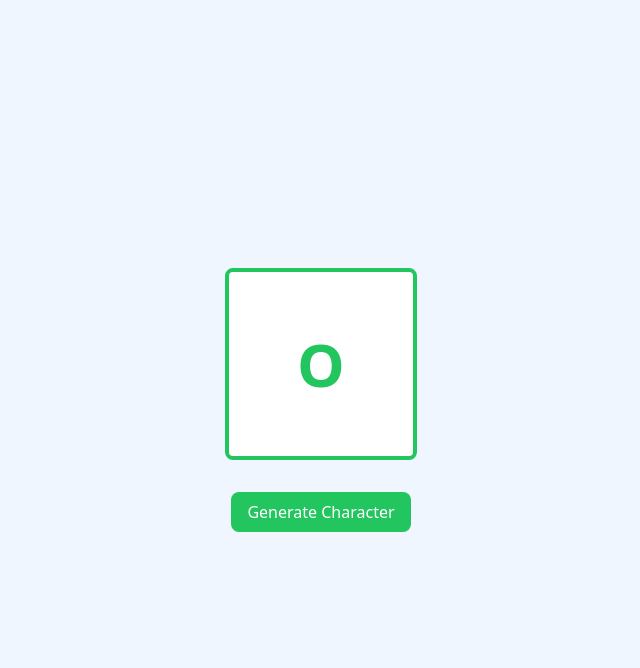
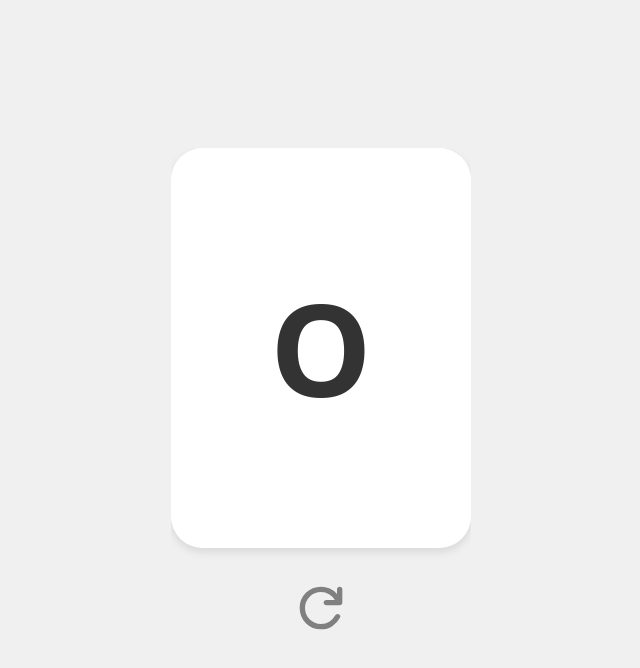
Before and after one commit to JeromeTana/SITModFirstMet2024, a React (Create React App) app: page / in a window 1280 px wide. Shown: the top 668 px of the page, without its empty margins (319-959 px from the left). Built offline with nearby package versions, Linux system fonts and the light colour scheme.

Commit message:
Improve UI

```diff
--- /dev/null
+++ b/src/FlipCard.css
@@ -0,0 +1,63 @@
+body {
+    background-color: #f0f0f0; /* Light background */
+}
+
+/* Flip Card Container */
+.flip-card {
+    width: 300px;
+    height: 400px;
+  }
+
+  /* Flip Card Inner Container */
+  .flip-card-inner {
+    position: relative;
+    width: 100%;
+    height: 100%;
+    transition: transform 0.6s;
+    transform-style: preserve-3d; /* Preserves 3D space */
+    border-radius: 32px;
+    box-shadow: 0 4px 8px rgba(0, 0, 0, 0.1); /* Soft shadow */
+  }
+
+  /* Flipped State */
+  .flip-card-inner.flipped {
+    transform: rotateY(180deg);
+  }
+
+  /* Front Side of Card */
+  .flip-card-front, .flip-card-back {
+    position: absolute;
+    width: 100%;
+    height: 100%;
+    padding: 4rem;
+    display: flex;
+    align-items: center;
+    justify-content: center;
+    font-size: 2rem;
+    color: #333; /* Dark text */
+    background-color: white; /* Light background */
+    border-radius: 32px;
+    backface-visibility: hidden; /* Hides the back side when flipped */
+  }
+
+  /* Back Side of Card */
+  .flip-card-back {
+    transform: rotateY(180deg);
+  }
+
+  /* Refresh Button */
+  .button {
+    color: gray; /* White text */
+    font-weight: bold;
+    padding: 0.75rem 1.5rem;
+    border: none;
+    cursor: pointer;
+    transition: background-color 0.3s ease;
+    display: flex;
+    align-items: center;
+  }
+
+  .refresh-icon {
+    height: 4rem;
+    width: 4rem;
+  }
--- a/src/RandomCharacterGenerator.js
+++ b/src/RandomCharacterGenerator.js
@@ -1,30 +1,53 @@
-// src/RandomCharacterGenerator.js
-import React, { useState, useEffect } from 'react';
+import React, { useState } from 'react';
+import './FlipCard.css'; // Import the CSS file for styling
+import RefreshIcon from './RefreshIcon'; // Import the RefreshIcon component
 
 const RandomCharacterGenerator = () => {
   const [character, setCharacter] = useState('');
+  const [flipped, setFlipped] = useState(false);
 
   const generateRandomCharacter = () => {
     const chars = 'ABCDEFGHIJKLMNOPQRSTUVWXYZ';
     const randomChar = chars.charAt(Math.floor(Math.random() * chars.length));
-    setCharacter(randomChar);
+    setFlipped(false);
+    setTimeout(() => {
+      setFlipped(true);
+      setCharacter(randomChar);
+    }, 500);
   };
 
-  useEffect(() => {
+  useState(() => {
     generateRandomCharacter();
   }, []);
 
+  const handleRefresh = () => {
+    generateRandomCharacter();
+  };
+
   return (
-    <div className="flex flex-col items-center justify-center h-screen bg-blue-50">
-      <div className="flex items-center justify-center w-48 h-48 mb-8 text-6xl font-bold text-green-500 border-4 border-green-500 rounded-lg bg-white">
-        {character}
+    <div className="flex justify-center items-center h-screen">
+      <div className="max-w-sm rounded overflow-hidden">
+        <div className="flip-card">
+          <div className={`flip-card-inner ${flipped ? 'flipped' : ''}`}>
+            <div className="flip-card-front">
+              <div className="flex justify-center items-center h-full">
+                <span className="text-[3rem] font-bold">แรกพบ SIT น้อย </span>
+              </div>
+            </div>
+
+            <div className="flip-card-back">
+              <div className="flex justify-center items-center h-full">
+                <span className="text-[8rem] font-bold">{character}</span>
+              </div>
+            </div>
+          </div>
+        </div>
+        <div className="flex justify-center mt-4">
+          <button className="button" onClick={handleRefresh}>
+            <RefreshIcon className="refresh-icon" />
+          </button>
+        </div>
       </div>
-      <button
-        className="px-4 py-2 text-white bg-green-500 rounded-lg hover:bg-green-600"
-        onClick={generateRandomCharacter}
-      >
-        Generate Character
-      </button>
     </div>
   );
 };
--- /dev/null
+++ b/src/RefreshIcon.js
@@ -0,0 +1,8 @@
+// RefreshIcon.jsx
+import React from 'react';
+
+const RefreshIcon = ({ className }) => (
+  <svg className={className} xmlns="http://www.w3.org/2000/svg" width="32" height="32" viewBox="0 0 24 24"><path fill="currentColor" d="M12 20q-3.35 0-5.675-2.325T4 12t2.325-5.675T12 4q1.725 0 3.3.712T18 6.75V5q0-.425.288-.712T19 4t.713.288T20 5v5q0 .425-.288.713T19 11h-5q-.425 0-.712-.288T13 10t.288-.712T14 9h3.2q-.8-1.4-2.187-2.2T12 6Q9.5 6 7.75 7.75T6 12t1.75 4.25T12 18q1.7 0 3.113-.862t2.187-2.313q.2-.35.563-.487t.737-.013q.4.125.575.525t-.025.75q-1.025 2-2.925 3.2T12 20"/></svg>
+);
+
+export default RefreshIcon;
```
